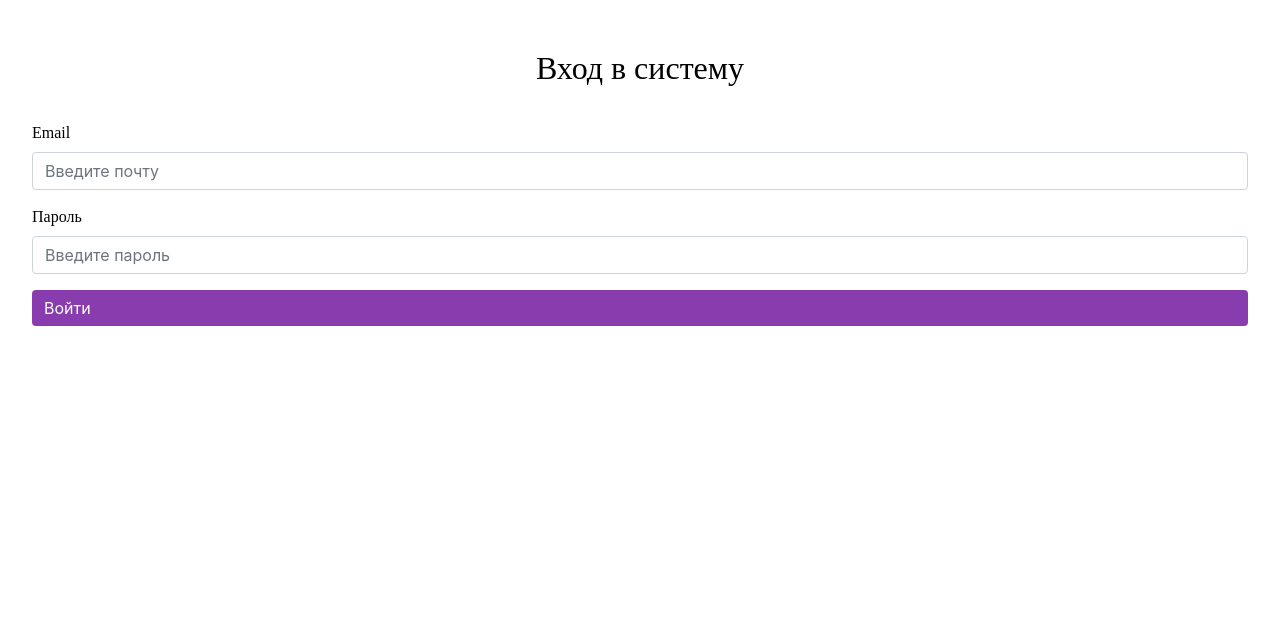
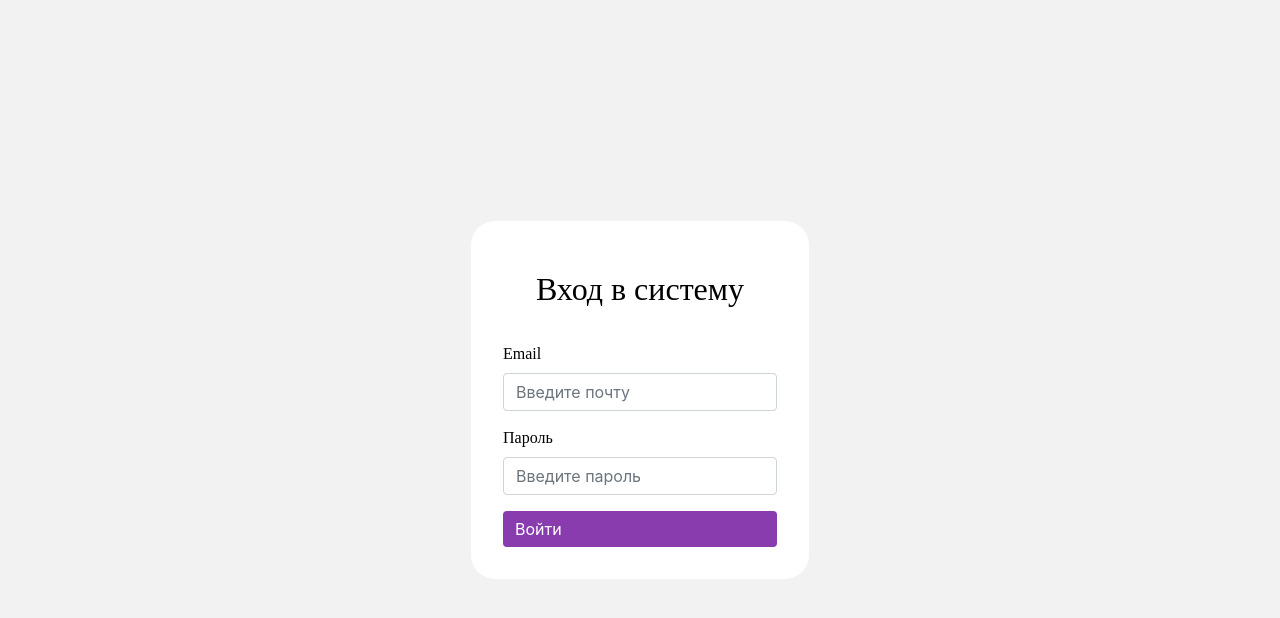
Before and after one commit to os-nsu/ostest-front, a React (Vite) app: page /login in a window 1280 px wide. Shown: the top 618 px of the page. Built offline with nearby package versions, Linux system fonts and the light colour scheme.

Commit message:
12196 created LoginPage.module.scss: defined basic styles for page

```diff
--- a/src/pages/LoginPage.tsx
+++ b/src/pages/LoginPage.tsx
@@ -1,8 +1,9 @@
 import LoginForm from '@/components/forms/LoginForm/LoginForm.tsx';
+import styles from '@styles/components/LoginPage.module.scss';
 
 export default function LoginPage() {
   return (
-    <div>
+    <div className={styles.container}>
       <LoginForm />
     </div>
   );
--- /dev/null
+++ b/src/styles/components/LoginPage.module.scss
@@ -0,0 +1,10 @@
+
+.container {
+  background-color: rgba(0, 0, 0, 0.05);
+  width: 100%;
+  height: 100vh;
+
+  display: flex;
+  justify-content: center;
+  align-items: center;
+}
```
